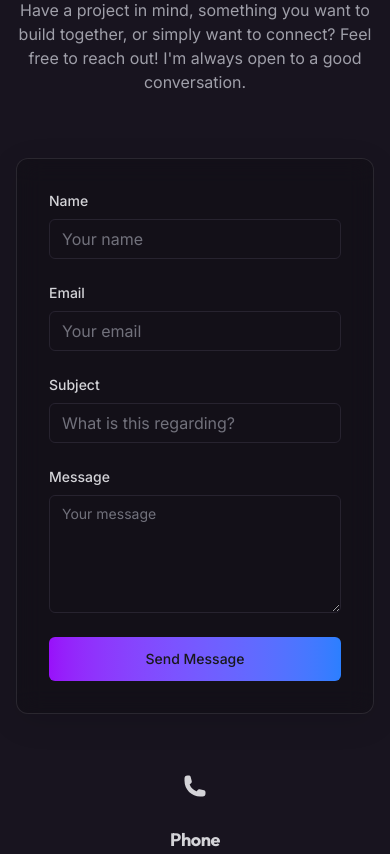
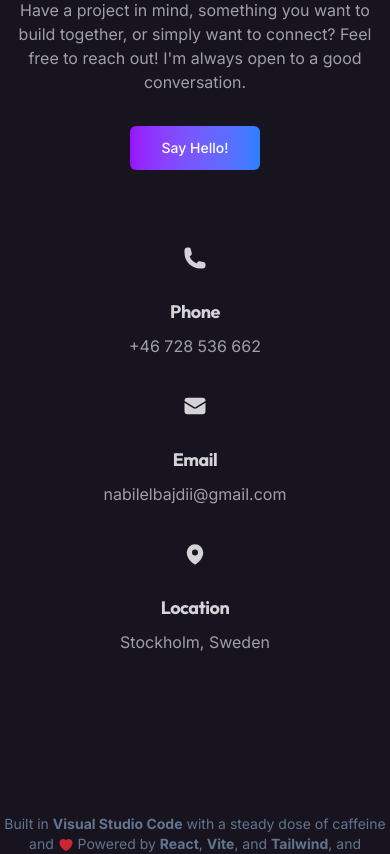
Before and after one commit to nabilelbajdi/nabil-portfolio, a React (Vite) app: page / in a window 390 px wide. Shown: the part 5860-6714 px from the top of the page. Built offline with nearby package versions, Linux system fonts and the light colour scheme.

Commit message:
Replace contact form with email button

```diff
--- a/src/components/ContactSection.jsx
+++ b/src/components/ContactSection.jsx
@@ -1,8 +1,10 @@
 import { Button } from "./ui/Button";
-import { Input } from "./ui/Input";
-import { Textarea } from "./ui/Textarea";
 
 export function ContactSection() {
+  const handleContactClick = () => {
+    window.open("mailto:nabilelbajdii@gmail.com", "_blank");
+  };
+
   return (
     <section id="contact" className="section-padding relative overflow-hidden">
       <div className="container mx-auto relative z-10">
@@ -17,80 +19,21 @@ export function ContactSection() {
           <h3 className="text-3xl sm:text-4xl lg:text-5xl font-bold mb-10 text-gradient leading-tight">
             Let's Work Together
           </h3>
-          <p className="text-stone-600 dark:text-zinc-400 max-w-2xl mx-auto animate-fade-in opacity-0" style={{ animationDelay: "0.1s" }}>
+          <p className="text-stone-600 dark:text-zinc-400 max-w-2xl mx-auto animate-fade-in opacity-0 mb-8" style={{ animationDelay: "0.1s" }}>
             Have a project in mind, something you want to build together, or simply want to connect?
             Feel free to reach out! I'm always open to a good conversation.
           </p>
+          <Button
+            onClick={handleContactClick}
+            size="lg"
+            className="bg-gradient-to-r from-purple-600 to-blue-500 hover:from-purple-700 hover:to-blue-600 text-white font-medium animate-fade-in opacity-0 px-8 cursor-pointer"
+            style={{ animationDelay: "0.2s" }}
+          >
+            Say Hello!
+          </Button>
         </div>
 
         <div className="max-w-3xl mx-auto">
-          <div className="glass-card rounded-xl p-8 animate-fade-in opacity-0 relative z-40" style={{ animationDelay: "0.2s" }}>
-            <form onSubmit={(e) => e.preventDefault()}>
-              <div className="grid grid-cols-1 md:grid-cols-2 gap-6 mb-6">
-                <div className="space-y-2">
-                  <label htmlFor="name" className="block text-sm font-medium text-stone-700 dark:text-zinc-300">
-                    Name
-                  </label>
-                  <Input
-                    id="name"
-                    name="name"
-                    placeholder="Your name"
-                    required
-                    className="placeholder:text-stone-400 dark:placeholder:text-zinc-500"
-                  />
-                </div>
-                <div className="space-y-2">
-                  <label htmlFor="email" className="block text-sm font-medium text-stone-700 dark:text-zinc-300">
-                    Email
-                  </label>
-                  <Input
-                    id="email"
-                    name="email"
-                    type="email"
-                    placeholder="Your email"
-                    required
-                    className="placeholder:text-stone-400 dark:placeholder:text-zinc-500"
-                  />
-                </div>
-              </div>
-
-              <div className="space-y-2 mb-6">
-                <label htmlFor="subject" className="block text-sm font-medium text-stone-700 dark:text-zinc-300">
-                  Subject
-                </label>
-                <Input
-                  id="subject"
-                  name="subject"
-                  placeholder="What is this regarding?"
-                  required
-                  className="placeholder:text-stone-400 dark:placeholder:text-zinc-500"
-                />
-              </div>
-
-              <div className="space-y-2 mb-6">
-                <label htmlFor="message" className="block text-sm font-medium text-stone-700 dark:text-zinc-300">
-                  Message
-                </label>
-                <Textarea
-                  id="message"
-                  name="message"
-                  rows={5}
-                  placeholder="Your message"
-                  required
-                  className="placeholder:text-stone-400 dark:placeholder:text-zinc-500"
-                />
-              </div>
-
-              <Button
-                type="submit"
-                size="lg"
-                className="w-full bg-gradient-to-r from-purple-600 to-blue-500 hover:from-purple-700 hover:to-blue-600 text-white dark:text-zinc-900 font-medium"
-              >
-                Send Message
-              </Button>
-            </form>
-          </div>
-
           <div className="mt-12 grid grid-cols-1 md:grid-cols-3 gap-6 animate-fade-in opacity-0 relative z-40" style={{ animationDelay: "0.3s" }}>
             <div className="text-center">
               <div className="w-12 h-12 bg-secondary rounded-full flex items-center justify-center mx-auto mb-4">
@@ -120,7 +63,7 @@ export function ContactSection() {
                 </svg>
               </div>
               <h3 className="text-lg font-bold mb-2 text-foreground/80 dark:text-zinc-300">Email</h3>
-              <p className="text-stone-600 dark:text-zinc-400">nabilelbajdi@hotmail.com</p>
+              <p className="text-stone-600 dark:text-zinc-400">nabilelbajdii@gmail.com</p>
             </div>
 
             <div className="text-center">
```
